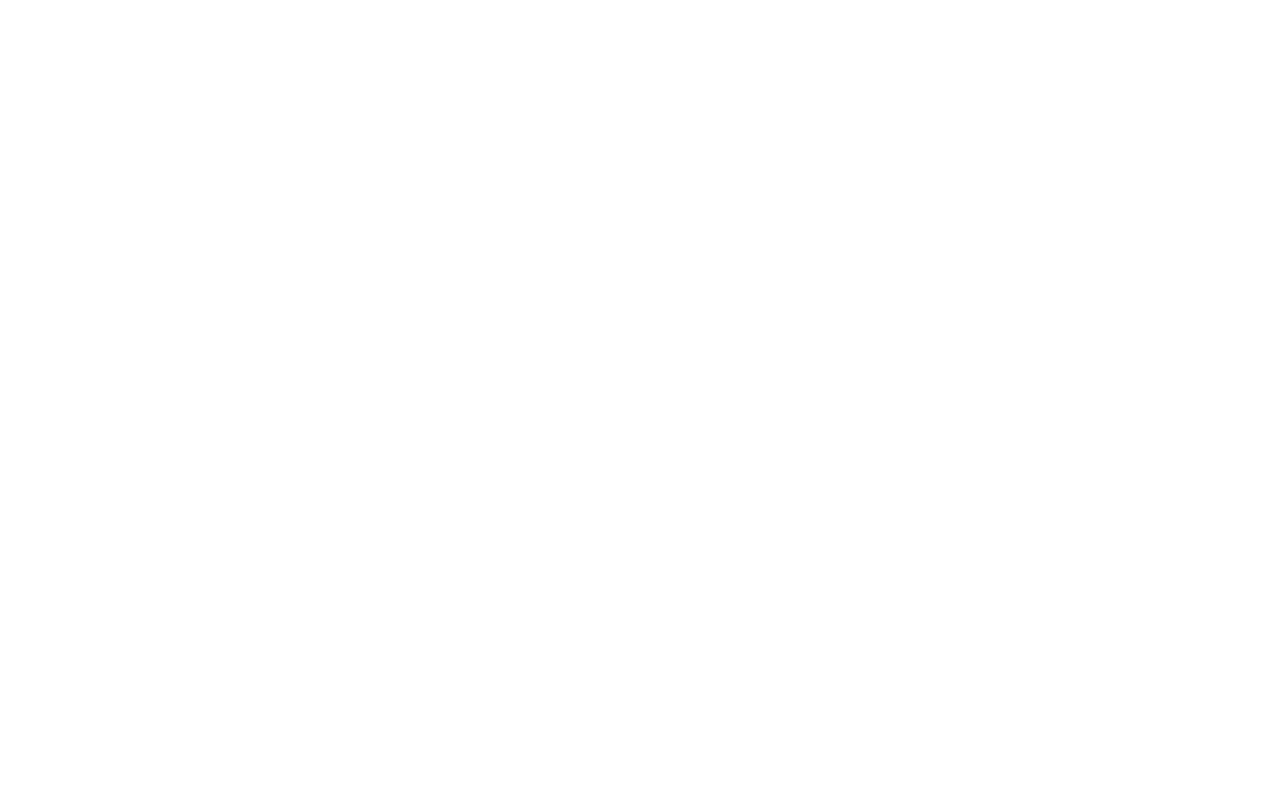
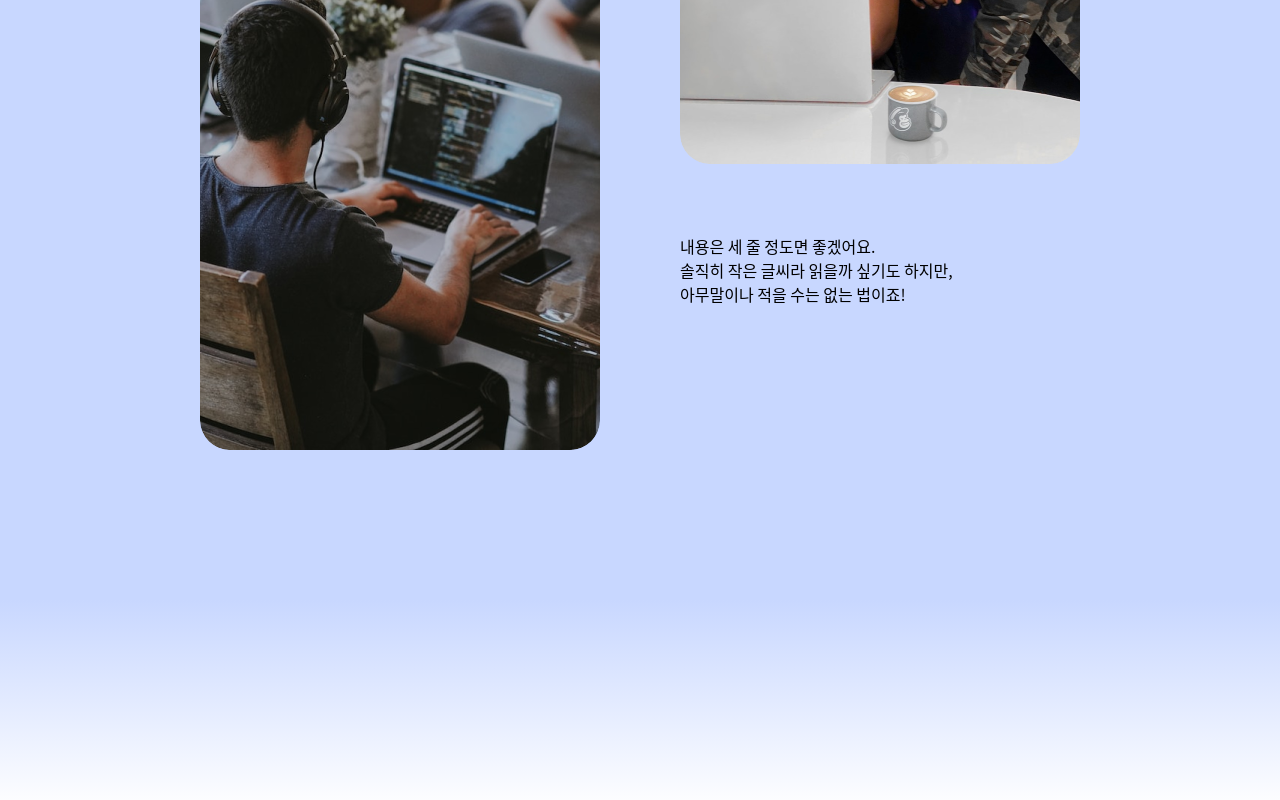
Before and after one commit to KMU-WINK/wink-official-frontend, a Next.js app: page / in a window 1280 px wide. Shown: the part 1556-2356 px from the top of the page. Before the commit the page ends 800 px from the top, so only its background shows below. Built offline with nearby package versions, Linux system fonts and the light colour scheme.

Commit message:
feat: Home 페이지에 Content type 1 추가
- Content type 1을 Home 페이지에 반영
- 페이지 그라데이션 효과 적용

```diff
--- a/src/pages/index.tsx
+++ b/src/pages/index.tsx
@@ -4,7 +4,7 @@
 import styles from "@/styles/Home.module.css";
 import "aos/dist/aos.css";
 import { useEffect } from "react";
-
+import Content1 from "components/Content1";
 
 export default function Home() {
   useEffect(() => {
@@ -25,19 +25,19 @@
       </Head>
       <TopBar />
       <div className={styles.wave}>
-        <p
-          data-aos="zoom-in"
-          data-aos-once="true"
-        >
+        <p data-aos="zoom-in" data-aos-once="true">
           <span>찡긋.</span> 우리 안의 일렁임을 불태울
           <br />
           가장 나다운 방법.
         </p>
-        <p
-          data-aos="fade-up"
-          data-aos-delay="1000"
-        >지원하기 {`>`}</p>
+        <p data-aos="fade-up" data-aos-delay="1000">
+          지원하기 {`>`}
+        </p>
       </div>
+      <div className={styles.container1}>
+        <Content1></Content1>
+      </div>
+      <div className={styles.container1_end}></div>
     </>
   );
 }
--- a/src/styles/Home.module.css
+++ b/src/styles/Home.module.css
@@ -51,7 +51,7 @@
 .wave > p:last-of-type {
   font-size: 21px;
   font-weight: 700;
-  color: #3A70FF;
+  color: #3a70ff;
   cursor: pointer;
 }
 
@@ -70,3 +70,18 @@
     transform: translate(-50%, 0%) rotateZ(360deg);
   }
 }
+
+.container1 {
+  display: flex;
+  flex-direction: column;
+  justify-content: center;
+  align-items: center;
+  padding: 250px 0px 150px 0px;
+  background-color: #c8d7ff;
+}
+
+.container1_end {
+  width: 100%;
+  height: 211px;
+  background: linear-gradient(180deg, #C8D7FF 0%, rgba(200, 215, 255, 0) 100%);
+}
```
